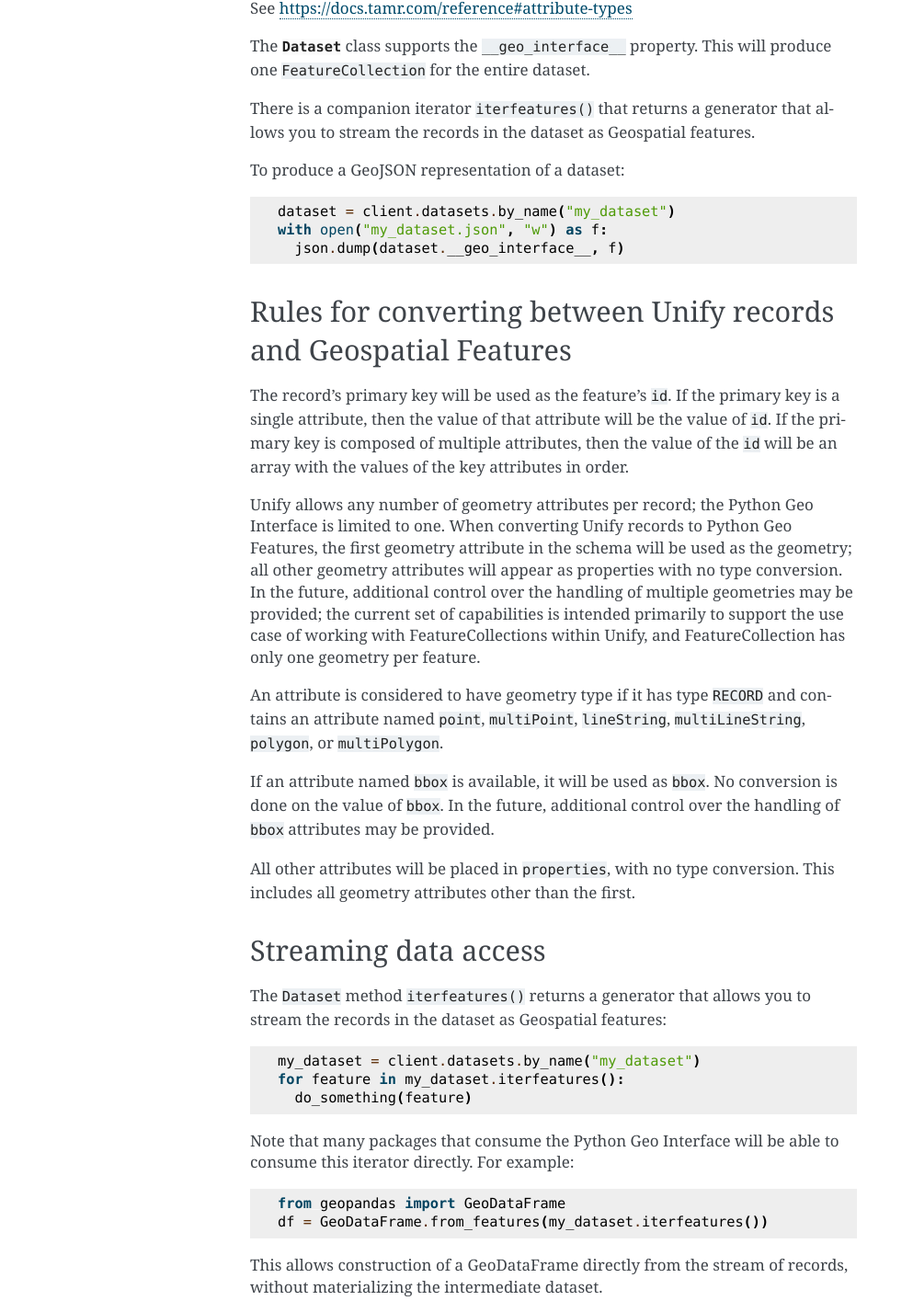
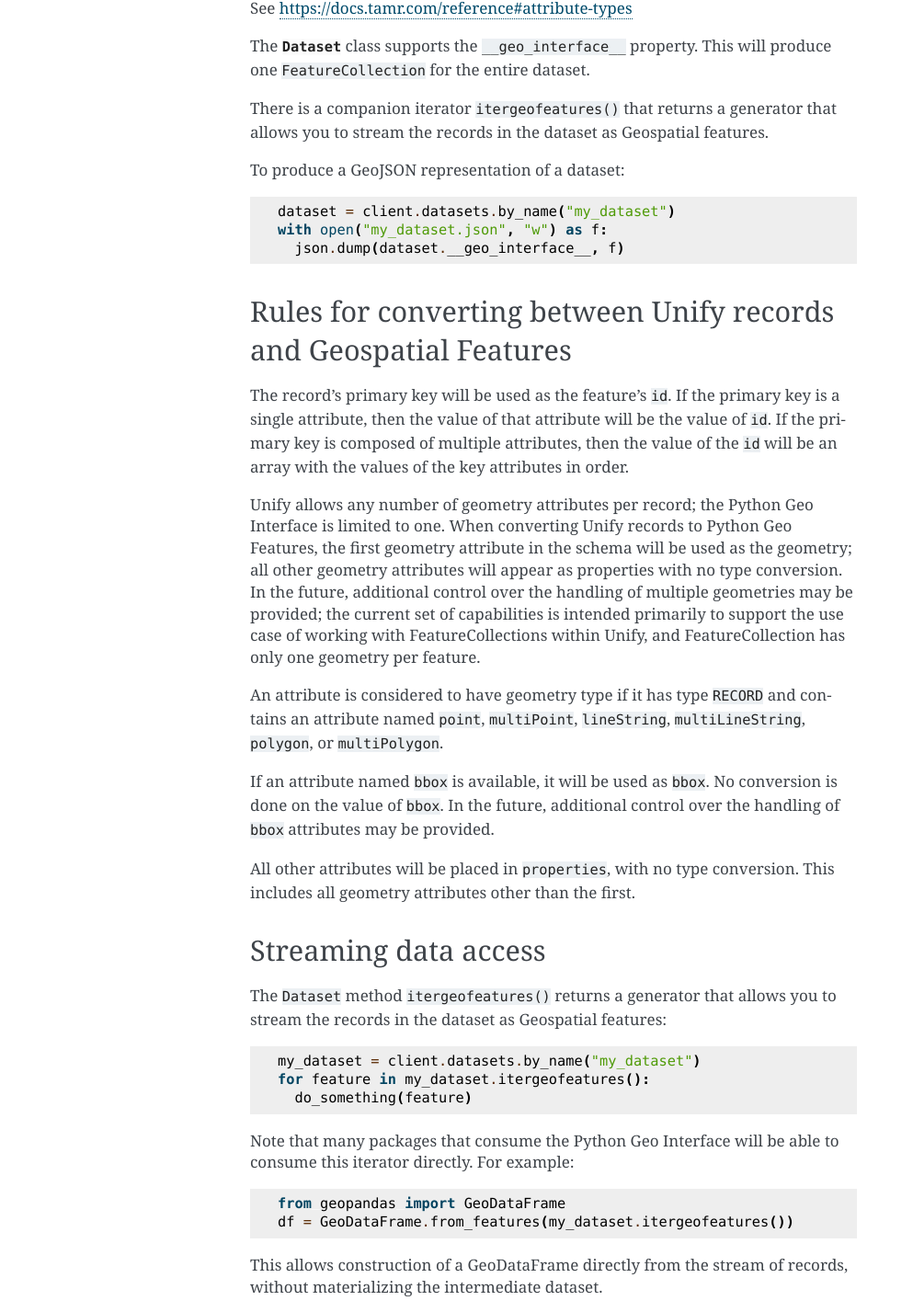
Before and after one commit to Datatamer/tamr-client, a Sphinx documentation site: the page built from docs/user-guide/geo.rst, in a window 1280 px wide. Shown: the part 735-2162 px from the top of the page at 92% size, without its empty margins (148-1141 px from the left). Built offline with Sphinx 7.4.7, drawn with Linux system fonts in a browser that asks for light colours.

Commit message:
Refactor: rename Dataset.iterfeatures() -> itergeofeatures()

```diff
--- a/docs/user-guide/geo.rst
+++ b/docs/user-guide/geo.rst
@@ -31,7 +31,7 @@ properties, Unify has a more restricted set of supported types. See https://docs
 The :class:`~tamr_unify_client.models.dataset.resource.Dataset` class supports the
 ``__geo_interface__`` property. This will produce one ``FeatureCollection`` for the entire dataset.
 
-There is a companion iterator ``iterfeatures()`` that returns a generator that allows you to
+There is a companion iterator ``itergeofeatures()`` that returns a generator that allows you to
 stream the records in the dataset as Geospatial features.
 
 To produce a GeoJSON representation of a dataset::
@@ -69,18 +69,18 @@ all geometry attributes other than the first.
 Streaming data access
 ---------------------
 
-The ``Dataset`` method ``iterfeatures()`` returns a generator that allows you to
+The ``Dataset`` method ``itergeofeatures()`` returns a generator that allows you to
 stream the records in the dataset as Geospatial features::
 
   my_dataset = client.datasets.by_name("my_dataset")
-  for feature in my_dataset.iterfeatures():
+  for feature in my_dataset.itergeofeatures():
     do_something(feature)
 
 Note that many packages that consume the Python Geo Interface will be able to consume this
 iterator directly. For example::
 
   from geopandas import GeoDataFrame
-  df = GeoDataFrame.from_features(my_dataset.iterfeatures())
+  df = GeoDataFrame.from_features(my_dataset.itergeofeatures())
 
 This allows construction of a GeoDataFrame directly from the stream of records, without
 materializing the intermediate dataset.
```
Also changed, not shown: 2 other files.
